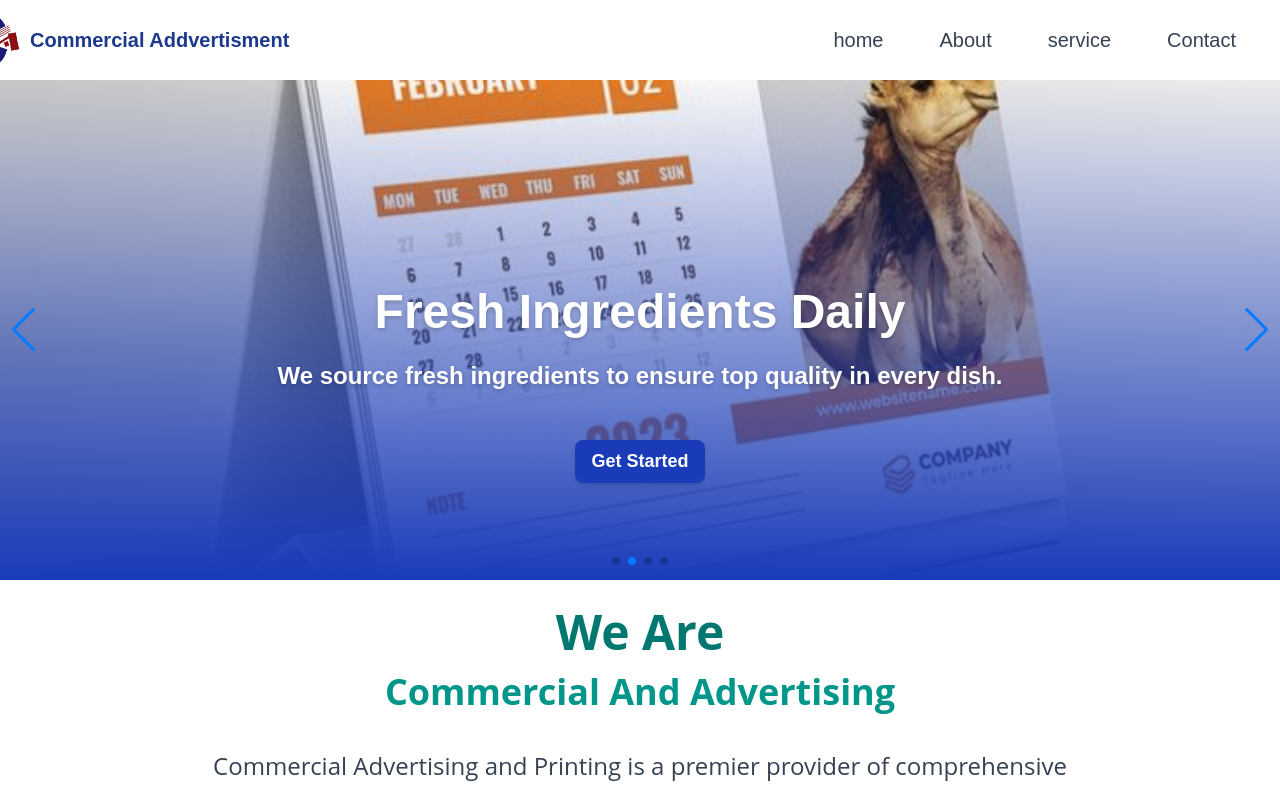
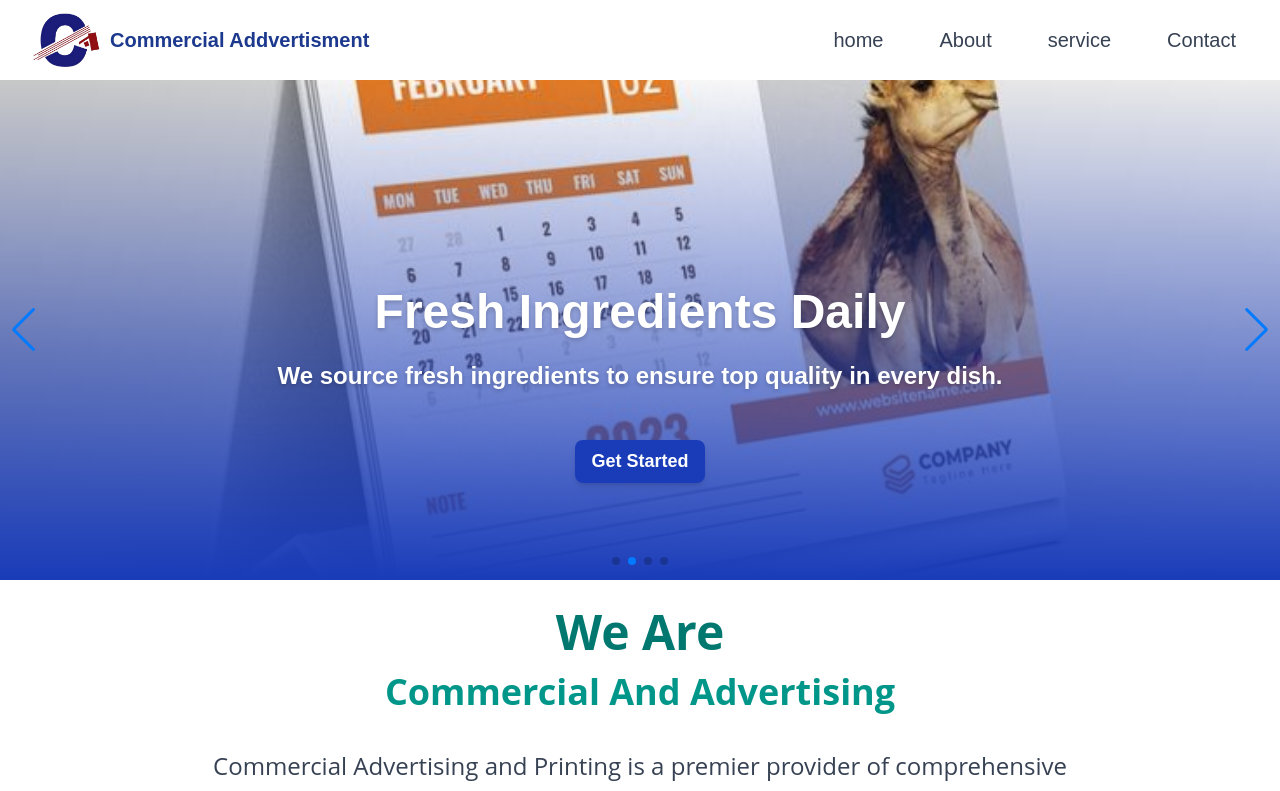
Before and after one commit to foziakassa/commercial-advertisement-web, a Next.js app: page / in a window 1280 px wide. Shown: the top 791 px of the page. Built offline with nearby package versions, Linux system fonts and the light colour scheme.

Commit message:
modified

```diff
--- a/src/component/nav/page.tsx
+++ b/src/component/nav/page.tsx
@@ -22,7 +22,7 @@ export default function Navbar() {
       <div className="max-w-7xl mx-auto px-2 sm:px-6 lg:px-8">
         <div className="flex justify-between items-center h-20">
           {/* Logo */}
-          <div className="-ml-20 flex-shrink-0 flex flex-row">
+          <div className=" flex-shrink-0 flex flex-row">
            <Link href="/" className="flex items-center">
               <Image
               src="/image/logo2.png"
```
